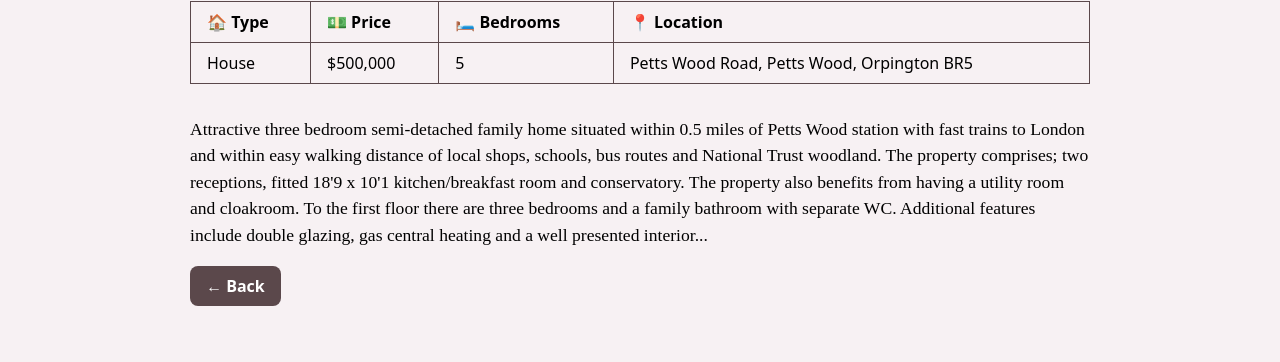
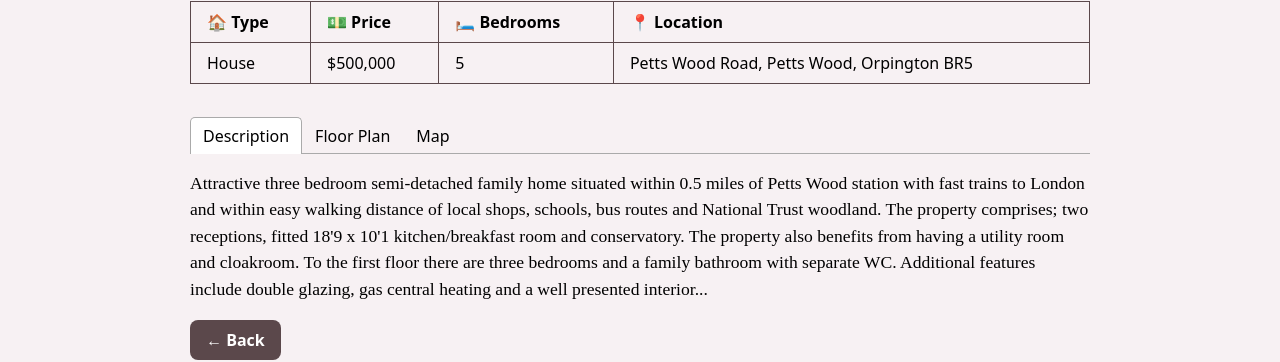
Before and after one commit to MthukaFernando/Adv.ClientSide-final-coursework, a React (Vite) app in the folder property-app/: page /#/property/prop1 in a window 1280 px wide. Shown: the part 797-1159 px from the top of the page. Built offline with nearby package versions, Linux system fonts and the light colour scheme.

Commit message:
added the react tabs

```diff
--- a/package.json
+++ b/package.json
@@ -3,6 +3,7 @@
     "react": "^18.2.0",
     "react-datepicker": "^8.10.0",
     "react-dom": "^18.2.0",
-    "react-router-dom": "^7.11.0"
+    "react-router-dom": "^7.11.0",
+    "react-tabs": "^6.1.0"
   }
 }
--- a/property-app/public/properties.json
+++ b/property-app/public/properties.json
@@ -17,7 +17,8 @@
                     "images/prop1pic6small.png",
                     "images/prop1pic7small.png",
                     "images/prop1pic8small.png"],
-            "floor":"p1_floor.png",
+            "floor":"images/p1_floor.png",
+            "map":"https://www.google.com/maps/embed?pb=!1m18!1m12!1m3!1d3960.9236530754624!2d79.85104957533383!3d6.899734318676228!2m3!1f0!2f0!3f0!3m2!1i1024!2i768!4f13.1!3m3!1m2!1s0x3ae259005994ae6f%3A0x79d8b73865f8778d!2sIIT%20City%20Campus!5e0!3m2!1sen!2slk!4v1767177879024!5m2!1sen!2slk",
 			"url":"properties/prop1.html",
             "added": {
                 "month":"October",
@@ -42,8 +43,9 @@
                     "images/prop2pic6small.png",
                     "images/prop2pic7small.png",
                     "images/prop2pic8small.png"],
-            "floor":"p2_floor.png",
-			"url":"properties/prop2.html",
+            "floor":"images/p2_floor.png",
+            "map":"https://www.google.com/maps/embed?pb=!1m18!1m12!1m3!1d3960.9236530754624!2d79.85104957533383!3d6.899734318676228!2m3!1f0!2f0!3f0!3m2!1i1024!2i768!4f13.1!3m3!1m2!1s0x3ae259005994ae6f%3A0x79d8b73865f8778d!2sIIT%20City%20Campus!5e0!3m2!1sen!2slk!4v1767177879024!5m2!1sen!2slk",
+            "url":"properties/prop2.html",
             "added": {
                 "month":"September",
                 "day":14,
@@ -67,7 +69,8 @@
                     "images/prop3pic6small.png",
                     "images/prop3pic7small.png",
                     "images/prop3pic8small.png"],
-            "floor":"p3_floor.png",
+            "floor":"images/p3_floor.png",
+            "map":"https://www.google.com/maps/embed?pb=!1m18!1m12!1m3!1d3960.9236530754624!2d79.85104957533383!3d6.899734318676228!2m3!1f0!2f0!3f0!3m2!1i1024!2i768!4f13.1!3m3!1m2!1s0x3ae259005994ae6f%3A0x79d8b73865f8778d!2sIIT%20City%20Campus!5e0!3m2!1sen!2slk!4v1767177879024!5m2!1sen!2slk",
 			"url":"properties/prop2.html",
             "added": {
                 "month":"January",
@@ -92,7 +95,8 @@
                     "images/prop4pic6small.png",
                     "images/prop4pic7small.png",
                     "images/prop4pic8small.png"],
-            "floor":"p4_floor.png",
+            "floor":"images/p4_floor.png",
+            "map":"https://www.google.com/maps/embed?pb=!1m18!1m12!1m3!1d3960.9236530754624!2d79.85104957533383!3d6.899734318676228!2m3!1f0!2f0!3f0!3m2!1i1024!2i768!4f13.1!3m3!1m2!1s0x3ae259005994ae6f%3A0x79d8b73865f8778d!2sIIT%20City%20Campus!5e0!3m2!1sen!2slk!4v1767177879024!5m2!1sen!2slk",
 			"url":"properties/prop2.html",
             "added": {
                 "month":"February",
@@ -117,7 +121,8 @@
                     "images/prop5pic6small.png",
                     "images/prop5pic7small.png",
                     "images/prop5pic8small.png"],
-            "floor":"p5_floor.png",
+            "floor":"images/p5_floor.png",
+            "map":"https://www.google.com/maps/embed?pb=!1m18!1m12!1m3!1d3960.9236530754624!2d79.85104957533383!3d6.899734318676228!2m3!1f0!2f0!3f0!3m2!1i1024!2i768!4f13.1!3m3!1m2!1s0x3ae259005994ae6f%3A0x79d8b73865f8778d!2sIIT%20City%20Campus!5e0!3m2!1sen!2slk!4v1767177879024!5m2!1sen!2slk",
 			"url":"properties/prop2.html",
             "added": {
                 "month":"June",
@@ -142,7 +147,8 @@
                     "images/prop6pic6small.png",
                     "images/prop6pic7small.png",
                     "images/prop6pic8small.png"],
-            "floor":"p6_floor.png",
+            "floor":"images/p6_floor.png",
+            "map":"https://www.google.com/maps/embed?pb=!1m18!1m12!1m3!1d3960.9236530754624!2d79.85104957533383!3d6.899734318676228!2m3!1f0!2f0!3f0!3m2!1i1024!2i768!4f13.1!3m3!1m2!1s0x3ae259005994ae6f%3A0x79d8b73865f8778d!2sIIT%20City%20Campus!5e0!3m2!1sen!2slk!4v1767177879024!5m2!1sen!2slk",
 			"url":"properties/prop2.html",
             "added": {
                 "month":"December",
@@ -167,7 +173,8 @@
                     "images/prop7pic6small.png",
                     "images/prop7pic7small.png",
                     "images/prop7pic8small.png"],
-            "floor":"p7_floor.png",
+            "floor":"images/p7_floor.png",
+            "map":"https://www.google.com/maps/embed?pb=!1m18!1m12!1m3!1d3960.9236530754624!2d79.85104957533383!3d6.899734318676228!2m3!1f0!2f0!3f0!3m2!1i1024!2i768!4f13.1!3m3!1m2!1s0x3ae259005994ae6f%3A0x79d8b73865f8778d!2sIIT%20City%20Campus!5e0!3m2!1sen!2slk!4v1767177879024!5m2!1sen!2slk",
 			"url":"properties/prop2.html",
             "added": {
                 "month":"September",
--- a/property-app/src/App.css
+++ b/property-app/src/App.css
@@ -262,13 +262,41 @@ body {
 }
 
 
-
-
 .description {
   color: black;
   font-family: 'Times New Roman', Times, serif;
   font-size: 1.1rem;
   margin-top: 1rem;
+}
+
+.floor-plan {
+  width: 100%;
+  max-width: 1000px;
+  height: auto;
+  display: block;
+  margin: 0 auto;
+}
+
+.map-container {
+  width: 100%;
+  max-width: 1000px;
+  margin: 0 auto;
+}
+
+.google-map {
+  width: 100%;
+  height: 450px;
+  display: block;
+}
+
+.tab-container {
+  max-width: 1000px;
+  margin: 0 auto;
+  box-sizing: border-box;
+}
+
+.tab-container .react-tabs__tab {
+  color: black;
 }
 
 /* Root container */
--- a/property-app/src/PropertyPage.jsx
+++ b/property-app/src/PropertyPage.jsx
@@ -1,5 +1,7 @@
 import React, { useState, useEffect } from "react";
 import { useParams, Link } from "react-router-dom";
+import { Tabs, TabList, Tab, TabPanel } from "react-tabs";
+import "react-tabs/style/react-tabs.css";
 import "./App.css";
 
 function PropertyPage() {
@@ -77,8 +79,35 @@ function PropertyPage() {
         </tbody>
       </table>
 
-      {/* Property details */}
-      <p className="description">{property.description}</p>
+      {/* The react tabs */}
+      <div className="tab-container">
+        <Tabs>
+          <TabList>
+            <Tab>Description</Tab>
+            <Tab>Floor Plan</Tab>
+            <Tab>Map</Tab>
+          </TabList>
+
+          <TabPanel>
+            <p className="description">{property.description}</p>
+          </TabPanel>
+
+          <TabPanel>
+            <img src={property.floor} alt="Floor plan" className="floor-plan"/>
+          </TabPanel>
+
+          <TabPanel>
+            <div className="map-container">
+              <iframe
+                src={property.map}
+                loading="lazy"
+                referrerPolicy="no-referrer-when-downgrade"
+                className="google-map"
+              ></iframe>
+            </div>
+          </TabPanel>
+        </Tabs>
+      </div>
 
       <div className="back-button-container">
         <Link to="/" className="back-button">← Back</Link>
```
Also changed, not shown: 1 other file (tests, documents, lock files or other folders).
